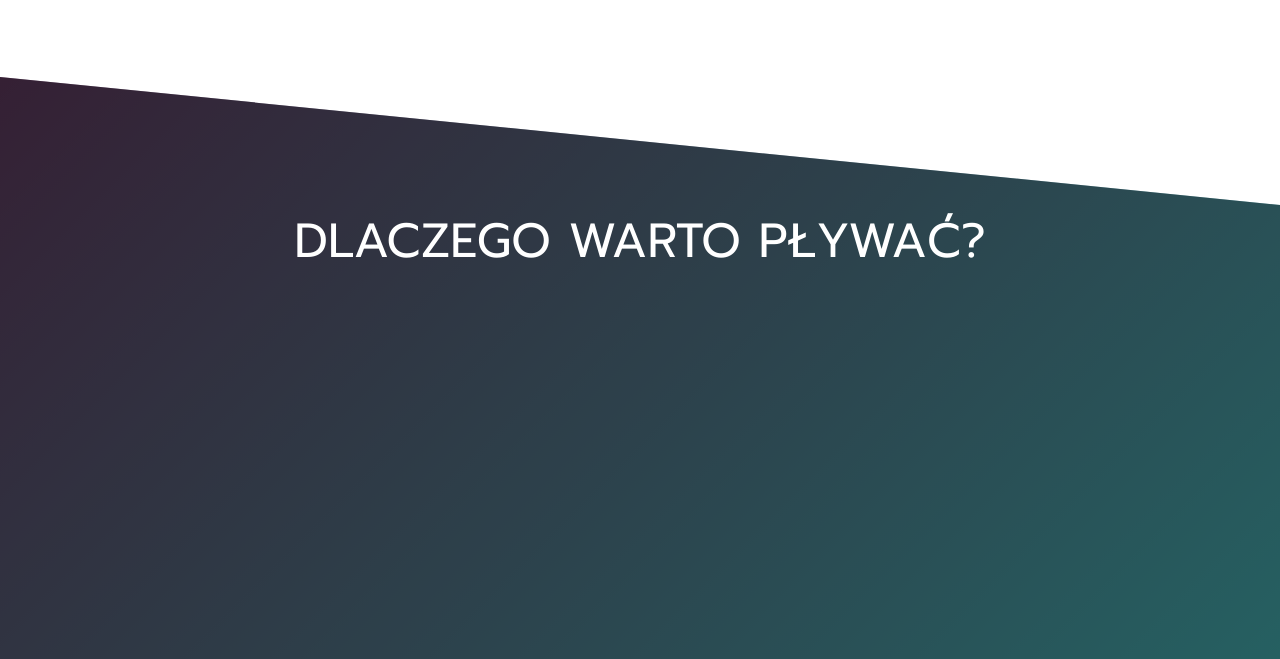
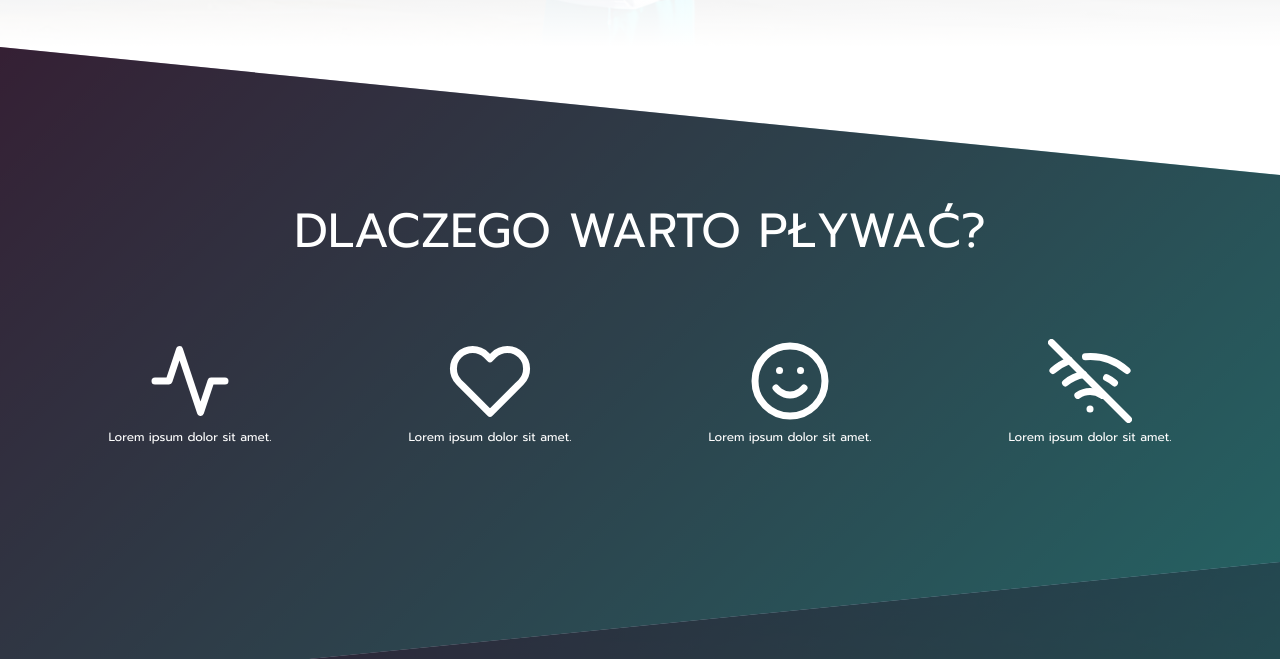
Before and after one commit to architektnumernabis/MANTI, a plain HTML site: page index.html in a window 1280 px wide. Shown: the part 1195-1854 px from the top of the page. Drawn offline with Linux system fonts and the light colour scheme.

Commit message:
added background to about-me section and adjusted it to all breakpoints

```diff
--- a/index.html
+++ b/index.html
@@ -47,10 +47,19 @@
         <section class="about-me section-padding" id="about-me">
             <div class="wrapper">
                 <h2 class="section-heading">o mnie</h2>
-                <div class="underline"></div>
                 <div class="about-me__content">
-                    <p>Lorem, ipsum dolor sit amet consectetur adipisicing elit. Consequatur amet aperiam quisquam veniam modi voluptas provident a quis nam rerum. Lorem ipsum dolor sit amet consectetur adipisicing elit. Consequatur quisquam quibusdam atque optio earum. Impedit veritatis esse voluptatem voluptate facere provident voluptatum nostrum necessitatibus laudantium at suscipit ex eum reiciendis neque voluptates officiis ad ipsa dolorum, in illo? Nesciunt odio quidem praesentium sed?</p>
-                <p>Quo, animi. Cupiditate nostrum, eligendi molestias nam labore, vel architecto veniam id exercitationem officia impedit, asperiores inventore provident dolorem quia adipisci minima officiis quisquam et culpa eos. Suscipit, voluptates laborum, consequatur voluptatibus commodi officiis quisquam ea quas veritatis voluptas earum possimus necessitatibus dolores, corrupti autem rem fuga ducimus ratione dolorem placeat tenetur inventore a repudiandae perferendis! Pariatur.</p>
+                    <p>Lorem, ipsum dolor sit amet consectetur adipisicing elit. Consequatur amet aperiam quisquam
+                        veniam modi voluptas provident a quis nam rerum. Lorem ipsum dolor sit amet consectetur
+                        adipisicing elit. Consequatur quisquam quibusdam atque optio earum. Impedit veritatis esse
+                        voluptatem voluptate facere provident voluptatum nostrum necessitatibus laudantium at suscipit
+                        ex eum reiciendis neque voluptates officiis ad ipsa dolorum, in illo? Nesciunt odio quidem
+                        praesentium sed?</p>
+                    <p>Quo, animi. Cupiditate nostrum, eligendi molestias nam labore, vel architecto veniam id
+                        exercitationem officia impedit, asperiores inventore provident dolorem quia adipisci minima
+                        officiis quisquam et culpa eos. Suscipit, voluptates laborum, consequatur voluptatibus commodi
+                        officiis quisquam ea quas veritatis voluptas earum possimus necessitatibus dolores, corrupti
+                        autem rem fuga ducimus ratione dolorem placeat tenetur inventore a repudiandae perferendis!
+                        Pariatur.</p>
                 </div>
             </div>
         </section>
@@ -60,6 +69,24 @@
             <div class="shadow"></div>
             <div class="wrapper">
                 <h2 class="section-heading">dlaczego warto pływać?</h2>
+                <div class="why-swim__box">
+                    <div class="why-swim__item">
+                        <img src="./static/img/why swim/activity.svg" alt="">
+                        <p>Lorem ipsum dolor sit amet.</p>
+                    </div>
+                    <div class="why-swim__item">
+                        <img src="./static/img/why swim/heart.svg" alt="">
+                        <p>Lorem ipsum dolor sit amet.</p>
+                    </div>
+                    <div class="why-swim__item">
+                        <img src="./static/img/why swim/smile.svg" alt="">
+                        <p>Lorem ipsum dolor sit amet.</p>
+                    </div>
+                    <div class="why-swim__item">
+                        <img src="./static/img/why swim/wifi-off.svg" alt="">
+                        <p>Lorem ipsum dolor sit amet.</p>
+                    </div>
+                </div>
             </div>
         </section>
 
--- a/static/sass/_components.scss
+++ b/static/sass/_components.scss
@@ -5,6 +5,13 @@
     margin: 0 auto;
     width: 100%;
     max-width: 1200px;
+}
+
+.line {
+    background-color: $black;
+    width: 50px;
+    height: 3px;
+    margin: 0 auto -3em;
 }
 
 .section-heading {
@@ -53,6 +60,6 @@
     }
 
     .section-padding {
-        padding: 8em 2em;
+        padding: 10em 2em;
     }
 }
--- a/static/sass/_large.scss
+++ b/static/sass/_large.scss
@@ -5,4 +5,31 @@
             font-size: 3rem;
         }
     }
+
+    /*ABOUT ME*/
+    .about-me {
+        @include backgroundGradient('../img/about-me/about-me-big.jpeg');
+        padding-bottom: 13em;
+    }
+
+    /*WHY SWIM*/
+    .why-swim {
+        &__box {
+            grid-template-columns: repeat(4,1fr);
+            padding-bottom: 12em;
+        }
+
+        &__item {
+            img {
+                width: 7em;
+            }
+        }
+    }
 }
+
+@media(min-width: 1200px) {
+      /*ABOUT ME*/
+      .about-me {
+        padding-bottom: 10em;
+    }
+}
--- a/static/sass/_medium.scss
+++ b/static/sass/_medium.scss
@@ -57,6 +57,20 @@
             font-size: 1.4rem;
         }
     }
+
+    /*WHY SWIM*/
+    .why-swim {
+        &__box {
+            grid-template-columns: repeat(2,1fr);
+            padding-bottom: 5em;
+        }
+
+        &__item {
+            img {
+                width: 6em;
+            }
+        }
+    }
 }
 
 @media (min-width: 768px) {
--- a/static/sass/_mixins.scss
+++ b/static/sass/_mixins.scss
@@ -5,12 +5,8 @@
     background-attachment: $attachment;
 }
 
-@mixin sectionHeading ($color) {
-    position: relative;
-    text-align: center;
-    text-transform: uppercase;
-    font-size: 2.5rem;
-    font-weight: 300;
-    padding: 1em 0;
-    color: $color;
+@mixin backgroundGradient ($bgImg) {
+    background-image: linear-gradient(0deg, $white, rgba(255, 255, 255, 0.68), $white), url($bgImg);
+    background-size: cover;
+    background-position: center;
 }
--- a/static/sass/main.scss
+++ b/static/sass/main.scss
@@ -18,6 +18,10 @@ html {
 
 body {
     font-family: 'Prompt', sans-serif;
+}
+
+section {
+    overflow: hidden;
 }
 
 /*NAVIGATION*/
@@ -172,6 +176,8 @@ body {
 /*ABOUT-ME*/
 .about-me {
     position: relative;
+    @include backgroundGradient('../img/about-me/about-me.jpeg');
+    padding: 3em 2em;
 
     .section-heading {
         color: $black;
@@ -187,9 +193,25 @@ body {
     position: relative;
     @include heroImages('../img/why swim/swim_small.jpeg', scroll);
     background-attachment: scroll;
-    min-height: 90vh;
     clip-path: polygon(0 0, 100% 10vw, 100% 100%, 0 100%);
     overflow: hidden;
+
+    &__box {
+        display: grid;
+        grid-template-columns: 1fr;
+        text-align: center;
+    }
+
+    &__item {
+        padding: 2em 0;
+        font-size: 1.2rem;
+        color: $white;
+        z-index: 10;
+
+        img {
+            width: 5em;
+        }
+    }
 }
 
 /*SWIMMERS OF A MONTH*/
```
Also changed, not shown: static/css/main.css, static/img/about-me/about-me-big.jpeg (added), static/img/about-me/about-me__background.png (deleted), static/img/why swim/activity.svg (added), static/img/why swim/heart.svg (added), static/img/why swim/smile.svg (added), static/img/why swim/wifi-off.svg (added), 5 other files.
